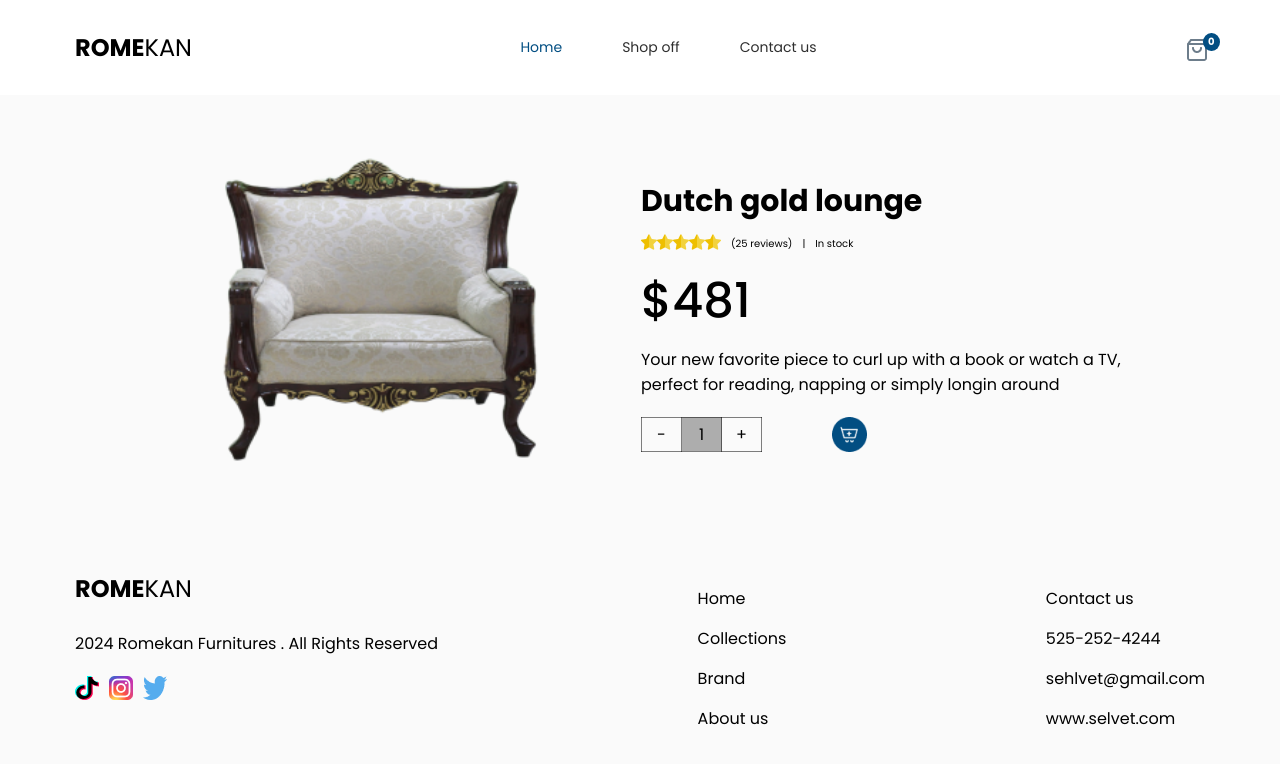
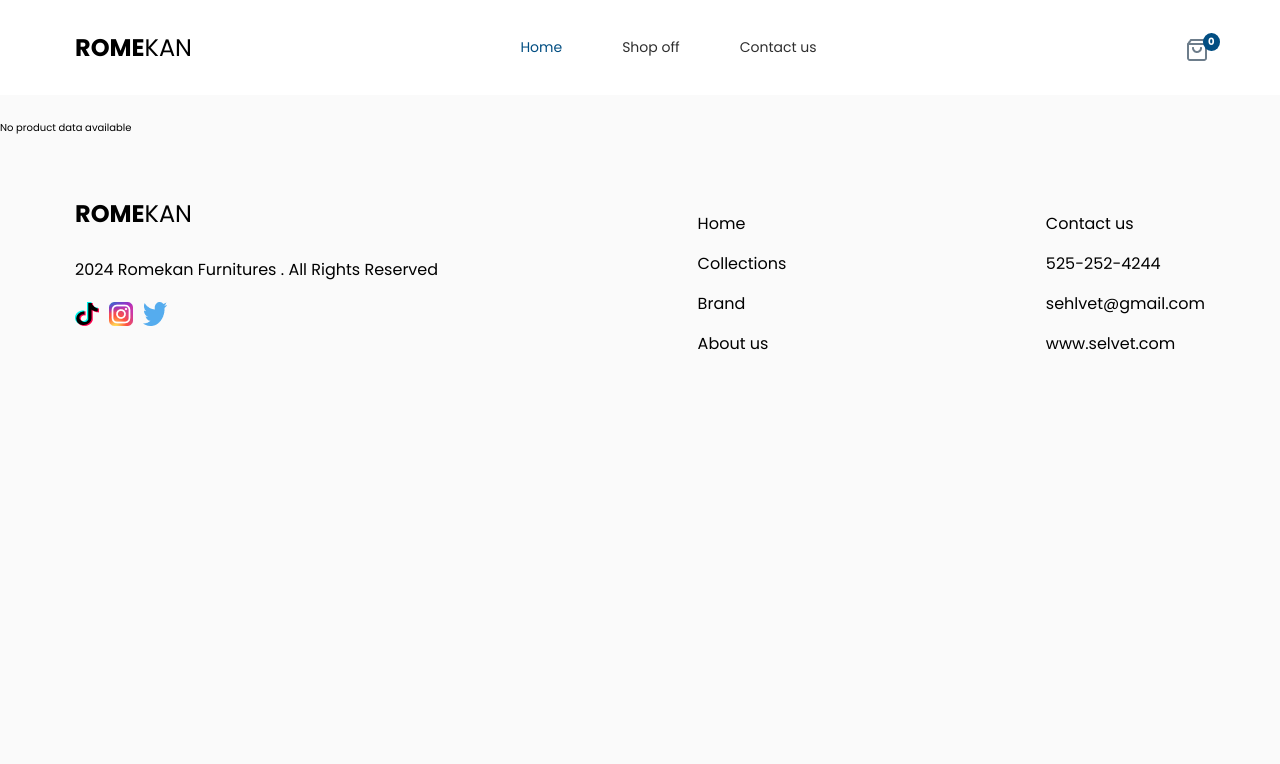
Before and after one commit to jubrealguy/shopping-app, a React (Create React App) app: page /product in a window 1280 px wide. Shown: the top 764 px of the page. Built offline with nearby package versions, Linux system fonts and the light colour scheme.

Commit message:
some dynamic stuffs

```diff
--- a/src/components/Cart.js
+++ b/src/components/Cart.js
@@ -34,6 +34,10 @@
         e.preventDefault()
         setProceed(false)
     }
+
+    const calculateTotal = () => {
+        return cartItems.reduce((total, item) => total + (item.price * item.quantity), 0);
+    };
 
     const cartMobile = (
         <div className="cart__table-mobile">
@@ -110,7 +114,7 @@
                     <div className="summary__table">
                         <div className="summary__table-top">
                             <span>Subtotal:</span>
-                            <span >$950</span>
+                            <span >${calculateTotal()}</span>
                         </div>
                         <div className="summary__table-middle">
                             <span>Shipping:</span>
@@ -118,7 +122,7 @@
                         </div>
                         <div className="summary__table-bottom">
                             <span>Total:</span>
-                            <span>$950</span>
+                            <span>${calculateTotal()}</span>
                         </div>
                     </div>
                     <Link onClick={clickConfirm}>Proceed to checkout</Link>
--- a/src/components/Chairs.js
+++ b/src/components/Chairs.js
@@ -34,6 +34,9 @@
     fetchData();
   }, []);
 
+  if (loading) return <p>Loading...</p>;
+  if (error) return <p>Error: {error.message}</p>;
+
   return (
     <React.Fragment>
       <div className="section__chairs">
@@ -41,7 +44,10 @@
           const imageUrl = chair.photos && chair.photos.length > 0 ? `https://api.timbu.cloud/images/${chair.photos[0].url}` : null;
           return (
             <div key={chair.unique_id} className="card">
-              <Link to="/product" className="card-link">
+              <Link
+                to="/product"
+                state={{chair}}
+                className="card-link">
                 <img src={imageUrl} alt="" className="card-img" />
                 <p className="card-title">{chair.name}</p>
                 <div className="card-price">
--- a/src/components/ProductPage.js
+++ b/src/components/ProductPage.js
@@ -1,27 +1,36 @@
-import chair8 from "../img/chair8.png"
-import star from "../img/star.png"
-import { useState, useContext } from "react"
+import React, { useState, useContext } from "react";
+import { useLocation } from "react-router-dom";
 import add_cart from "../img/add_cart.png";
+import star from "../img/star.png";
 import NumContext from './NumContext';
 
 const Product = () => {
-    const [digit, setDigit] = useState(1)
+    const location = useLocation();
+    const { state } = location;
+    const chair = state?.chair;
+    const [digit, setDigit] = useState(1);
     const { num, setNum } = useContext(NumContext);
 
     const addCart = (e) => {
         e.stopPropagation();
         setNum(num + 1);
+        console.log(chair)
     };
 
+    if (!chair) {
+        return <p>No product data available</p>;
+    }
+
+    const imageUrl = chair.photos && chair.photos.length > 0 ? `https://api.timbu.cloud/images/${chair.photos[0].url}` : "";
 
     return (
         <div className="product-box">
             <div className="product">
                 <div className="product_img-box">
-                    <img src={chair8} alt="" className="product_img" />
+                    <img src={imageUrl} alt="" className="product_img" />
                 </div>
                 <div>
-                    <h2 className="product_title">Dutch gold lounge</h2>
+                    <h2 className="product_title">{chair.name}</h2>
                     <div className="product_reviews">
                         <div>
                             <img src={star} alt="" className="product_star" />
@@ -34,8 +43,8 @@
                         <span>|</span>
                         <span>In stock</span>
                     </div>
-                    <p className="product_price">$481</p>
-                    <p className="product_story">Your new favorite piece to curl up with a book or watch a TV, perfect for reading, napping or simply longin around</p>
+                    <p className="product_price">${chair.current_price[0].USD[0]}</p>
+                    <p className="product_story">Your new favorite piece to curl up with a book or watch a TV, perfect for reading, napping or simply lounging around</p>
                     <span></span>
                     <div className="product_purchase">
                         <table className="product_quantity">
@@ -60,4 +69,4 @@
     )
 }
 
-export default Product
+export default Product;
```
